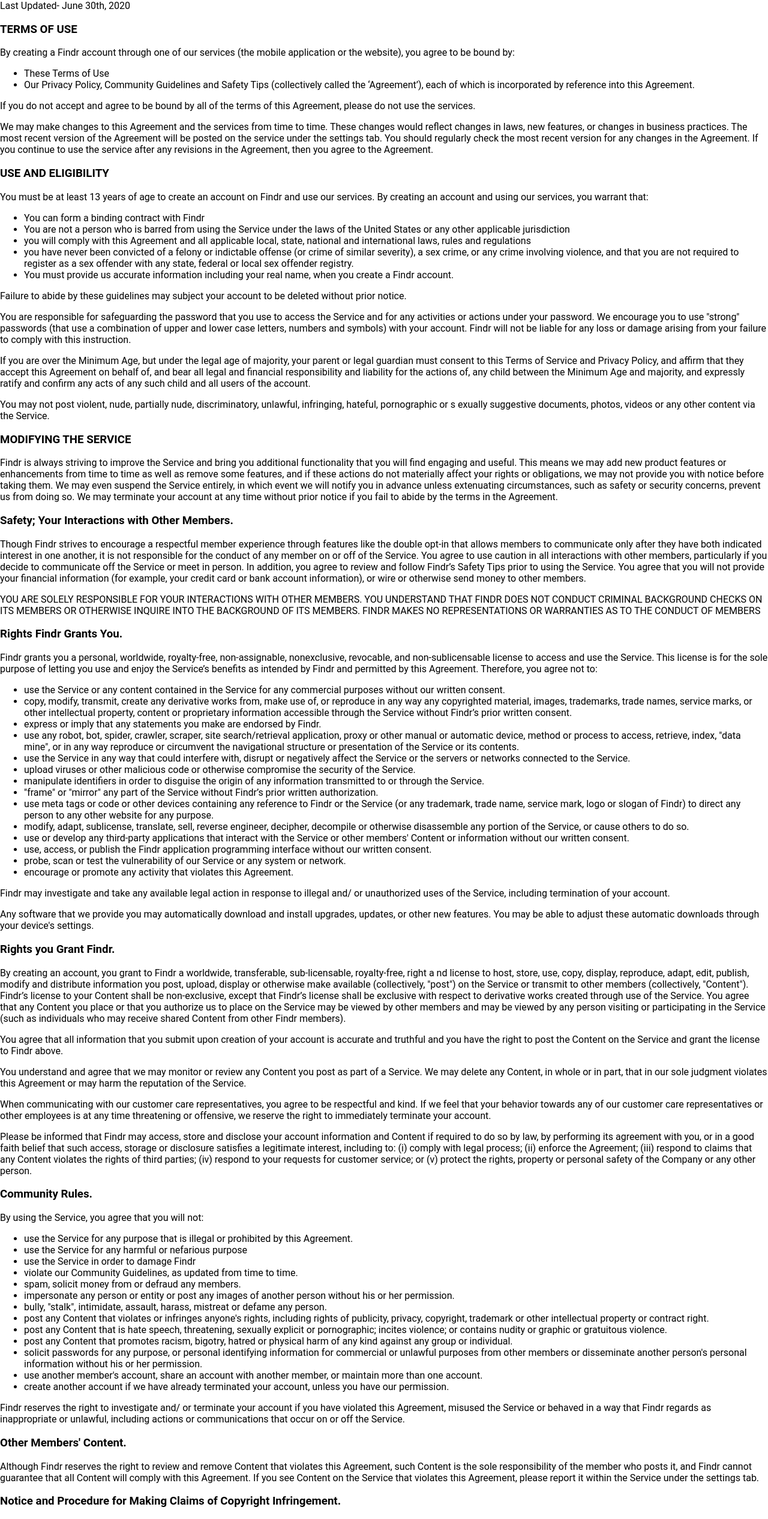
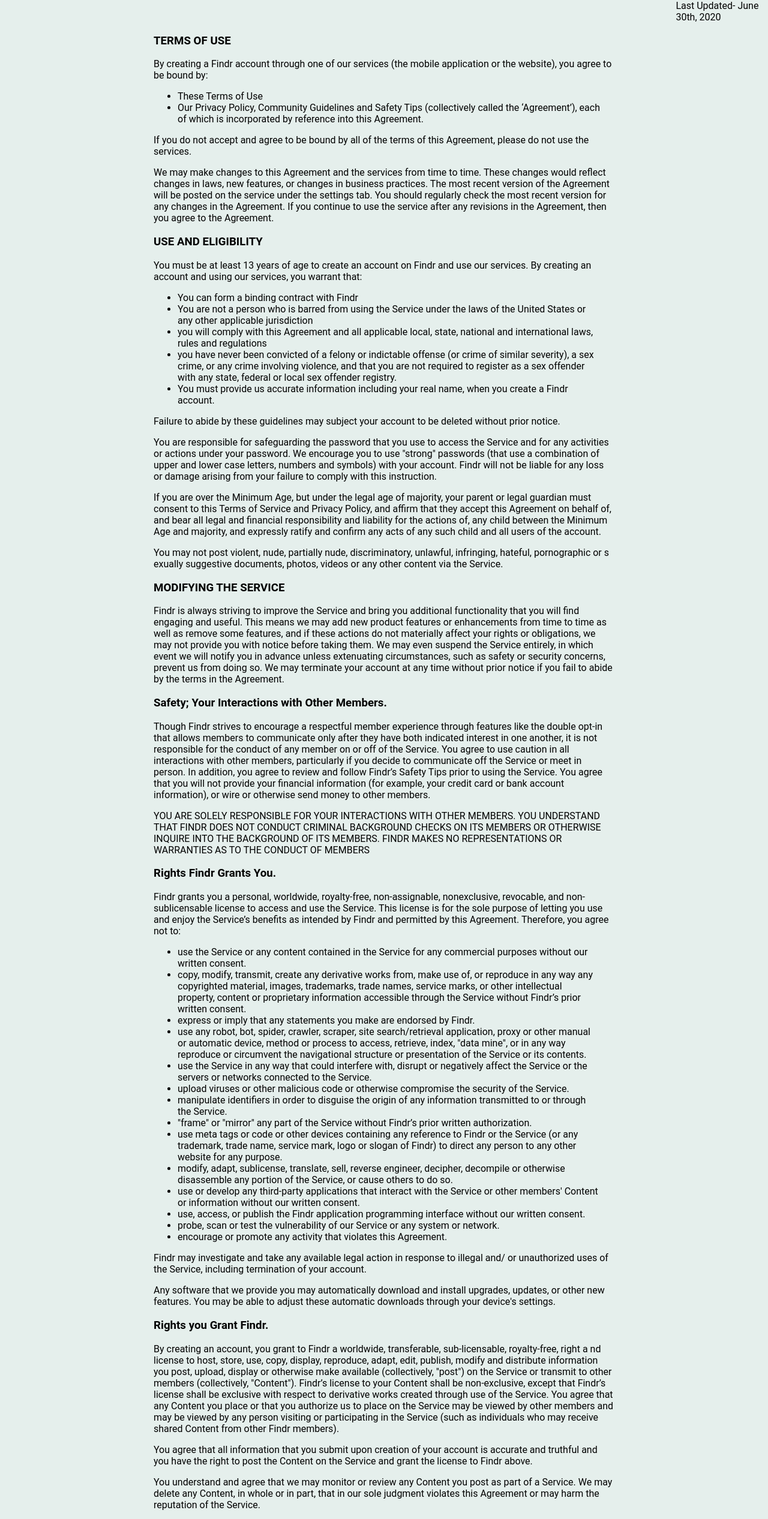
Before and after one commit to IbrahimFazili/findr-website, a React (Create React App) app: page /TermsAndConditions in a window 1280 px wide. Shown: the top 2533 px of the page at 60% size. Built offline with nearby package versions, Linux system fonts and the light colour scheme.

Commit message:
css on privacy pages

```diff
--- a/src/App.css
+++ b/src/App.css
@@ -693,3 +693,46 @@
 .listTerms li {
   margin-bottom: 1vh;
 }
+
+.privacy-title{
+  /* text-align: center; */
+  margin-left: 20vw;
+  flex-grow: inherit;
+}
+
+.privacy-title-logo{
+  /* text-align: center; */
+  margin-left: 25vw;
+  flex-grow: inherit;
+}
+
+.background{
+  background-color: #e5efec;
+  height: 100%;
+}
+
+.theText{
+  margin-left: 20vw;
+  flex-grow: inherit;
+  width: 60vw;
+}
+
+.privacy-list{
+  margin-left: 20vw;
+  width: 55vw;
+  flex-direction: row;
+}
+
+.logo-for-terms{
+  width: 10vh;
+  height: auto;
+  top: 0.5vh;
+  position: absolute;
+  flex-grow: inherit;
+  margin-left: 20vw;
+  margin-right: 20vw;
+}
+
+.date{
+  margin-left: 88%;
+}
--- a/src/Components/T&C.js
+++ b/src/Components/T&C.js
@@ -1,32 +1,32 @@
 import React from "react"
 import "../App.css"
-
+import Logo from "../Images/Findr_logo2x.png"
 
 function TandC(){
     return(
-        <div>
-            <div>Last Updated- June 30th, 2020</div>
+        <div className="background">
+            <div className="date">Last Updated- June 30th, 2020</div>
             <div>
-                <h3>TERMS OF USE</h3>
-                <p>By creating a Findr account through one of our services (the mobile application or the website),
+                <h3 className="privacy-title">TERMS OF USE</h3>
+                <p className="theText">By creating a Findr account through one of our services (the mobile application or the website),
                 you agree to be bound by:</p>
-                <ul>
+                <ul className="privacy-list">
                     <li>These Terms of Use</li>
                     <li>Our Privacy Policy, Community Guidelines and Safety Tips (collectively called the ‘Agreement’), each of
                     which is incorporated by reference into this Agreement.</li>
                 </ul>
-                <p>If you do not accept and agree to be bound by all of the terms of this Agreement, please do not use the services. </p>
-                <p>We may make changes to this Agreement and the services from time to time. These changes would reflect changes
+                <p className="theText">If you do not accept and agree to be bound by all of the terms of this Agreement, please do not use the services. </p>
+                <p className="theText">We may make changes to this Agreement and the services from time to time. These changes would reflect changes
                 in laws, new features, or changes in business practices. The most recent version of the Agreement will be
                 posted on the service under the settings tab. You should regularly check the most recent version for any changes
                 in the Agreement. If you continue to use the service after any revisions in the Agreement, then you agree to the
                 Agreement. </p>
             </div>
             <div>
-                <h3>USE AND ELIGIBILITY</h3>
-                <p>You must be at least 13 years of age to create an account on Findr and use our services.
+                <h3 className="privacy-title">USE AND ELIGIBILITY</h3>
+                <p className="theText">You must be at least 13 years of age to create an account on Findr and use our services.
                     By creating an account and using our services, you warrant that:</p>
-                <ul>
+                <ul className="privacy-list">
                     <li>You can form a binding contract with Findr</li>
                     <li>You are not a person who is barred from using the Service under the laws of the United States or
                         any other applicable jurisdiction</li>
@@ -37,21 +37,21 @@
                     federal or local sex offender registry.</li>
                     <li>You must provide us accurate information including your real name, when you create a Findr account.</li>
                 </ul>
-                <p>Failure to abide by these guidelines may subject your account to be deleted without prior notice.</p>
-                <p>You are responsible for safeguarding the password that you use to access the Service and for any activities or
+                <p className="theText">Failure to abide by these guidelines may subject your account to be deleted without prior notice.</p>
+                <p className="theText">You are responsible for safeguarding the password that you use to access the Service and for any activities or
                     actions under your password. We encourage you to use "strong" passwords (that use a combination of upper and
                     lower case letters, numbers and symbols) with your account. Findr will not be liable for any loss or damage arising
                     from your failure to comply with this instruction.</p>
-                <p>If you are over the Minimum Age, but under the legal age of majority, your parent or legal guardian must consent to
+                <p className="theText">If you are over the Minimum Age, but under the legal age of majority, your parent or legal guardian must consent to
                     this Terms of Service and Privacy Policy, and affirm that they accept this Agreement on behalf of, and bear all legal
                     and financial responsibility and liability for the actions of, any child between the Minimum Age and majority, and
                     expressly ratify and confirm any acts of any such child and all users of the account.</p>
-                <p>You may not post violent, nude, partially nude, discriminatory, unlawful, infringing, hateful, pornographic or s
+                <p className="theText">You may not post violent, nude, partially nude, discriminatory, unlawful, infringing, hateful, pornographic or s
                     exually suggestive documents, photos, videos or any other content via the Service.</p>
             </div>
             <div>
-                <h3>MODIFYING THE SERVICE</h3>
-                <p>Findr is always striving to improve the Service and bring you additional functionality
+                <h3 className="privacy-title">MODIFYING THE SERVICE</h3>
+                <p className="theText">Findr is always striving to improve the Service and bring you additional functionality
                 that you will find engaging and useful. This means we may add new product features or enhancements
                 from time to time as well as remove some features, and if these actions do not materially affect your
                 rights or obligations, we may not provide you with notice before taking them. We may even suspend the
@@ -60,24 +60,24 @@
                 prior notice if you fail to abide by the terms in the Agreement.</p>
             </div>
             <div>
-                <h3>Safety; Your Interactions with Other Members.</h3>
-                <p>Though Findr strives to encourage a respectful member experience through features like the double opt-in
+                <h3 className="privacy-title">Safety; Your Interactions with Other Members.</h3>
+                <p className="theText">Though Findr strives to encourage a respectful member experience through features like the double opt-in
                 that allows members to communicate only after they have both indicated interest in one another, it is
                 not responsible for the conduct of any member on or off of the Service. You agree to use caution in all
                 interactions with other members, particularly if you decide to communicate off the Service or meet in person.
                 In addition, you agree to review and follow Findr’s Safety Tips prior to using the Service. You agree that you
                 will not provide your financial information (for example, your credit card or bank account information), or
                 wire or otherwise send money to other members.</p>
-                <p>YOU ARE SOLELY RESPONSIBLE FOR YOUR INTERACTIONS WITH OTHER MEMBERS. YOU UNDERSTAND THAT FINDR DOES NOT
+                <p className="theText">YOU ARE SOLELY RESPONSIBLE FOR YOUR INTERACTIONS WITH OTHER MEMBERS. YOU UNDERSTAND THAT FINDR DOES NOT
                     CONDUCT CRIMINAL BACKGROUND CHECKS ON ITS MEMBERS OR OTHERWISE INQUIRE INTO THE BACKGROUND OF ITS MEMBERS.
                     FINDR MAKES NO REPRESENTATIONS OR WARRANTIES AS TO THE CONDUCT OF MEMBERS</p>
             </div>
             <div>
-                <h3>Rights Findr Grants You.</h3>
-                <p>Findr grants you a personal, worldwide, royalty-free, non-assignable, nonexclusive, revocable, and non-sublicensable
+                <h3 className="privacy-title">Rights Findr Grants You.</h3>
+                <p className="theText">Findr grants you a personal, worldwide, royalty-free, non-assignable, nonexclusive, revocable, and non-sublicensable
                 license to access and use the Service. This license is for the sole purpose of letting you use and enjoy the Service’s
                 benefits as intended by Findr and permitted by this Agreement. Therefore, you agree not to:</p>
-                <ul>
+                <ul className="privacy-list">
                     <li>use the Service or any content contained in the Service for any commercial purposes without our written consent.</li>
                     <li>copy, modify, transmit, create any derivative works from, make use of, or reproduce in any way any copyrighted
                         material, images, trademarks, trade names, service marks, or other intellectual property, content or
@@ -102,14 +102,14 @@
                     <li>probe, scan or test the vulnerability of our Service or any system or network.</li>
                     <li>encourage or promote any activity that violates this Agreement.</li>
                 </ul>
-                <p>Findr may investigate and take any available legal action in response to illegal and/ or unauthorized uses of the
+                <p className="theText">Findr may investigate and take any available legal action in response to illegal and/ or unauthorized uses of the
                     Service, including termination of your account.</p>
-                <p>Any software that we provide you may automatically download and install upgrades, updates, or other new
+                <p className="theText">Any software that we provide you may automatically download and install upgrades, updates, or other new
                         features. You may be able to adjust these automatic downloads through your device's settings.</p>
             </div>
             <div>
-                <h3>Rights you Grant Findr.</h3>
-                <p>By creating an account, you grant to Findr a worldwide, transferable, sub-licensable, royalty-free, right a
+                <h3 className="privacy-title">Rights you Grant Findr.</h3>
+                <p className="theText">By creating an account, you grant to Findr a worldwide, transferable, sub-licensable, royalty-free, right a
                 nd license to host, store, use, copy, display, reproduce, adapt, edit, publish, modify and distribute information
                     you post, upload, display or otherwise make available (collectively, "post") on the Service or transmit to other
                     members (collectively, "Content"). Findr’s license to your Content shall be non-exclusive, except that Findr’s
@@ -118,24 +118,24 @@
                     be viewed by any person visiting or participating in the Service (such as individuals who may receive shared
                     Content from other Findr members).
                 </p>
-                <p>You agree that all information that you submit upon creation of your account is accurate and truthful and you have
+                <p className="theText">You agree that all information that you submit upon creation of your account is accurate and truthful and you have
                     the right to post the Content on the Service and grant the license to Findr above.</p>
-                <p>You understand and agree that we may monitor or review any Content you post as part of a Service. We may delete any
+                <p className="theText">You understand and agree that we may monitor or review any Content you post as part of a Service. We may delete any
                     Content, in whole or in part, that in our sole judgment violates this Agreement or may harm the reputation of the
                     Service.</p>
-                <p>When communicating with our customer care representatives, you agree to be respectful and kind. If we feel
+                <p className="theText">When communicating with our customer care representatives, you agree to be respectful and kind. If we feel
                 that your behavior towards any of our customer care representatives or other employees is at any time threatening or
                     offensive, we reserve the right to immediately terminate your account.</p>
-                <p>Please be informed that Findr may access, store and disclose your account information and Content if required to do
+                <p className="theText">Please be informed that Findr may access, store and disclose your account information and Content if required to do
                     so by law, by performing its agreement with you, or in a good faith belief that such access, storage or disclosure
                      satisfies a legitimate interest, including to: (i) comply with legal process; (ii) enforce the Agreement; (iii)
                      respond to claims that any Content violates the rights of third parties; (iv) respond to your requests for customer
                       service; or (v) protect the rights, property or personal safety of the Company or any other person.</p>
             </div>
             <div>
-                <h3>Community Rules.</h3>
-                <p>By using the Service, you agree that you will not:</p>
-                <ul>
+                <h3 className="privacy-title">Community Rules.</h3>
+                <p className="theText">By using the Service, you agree that you will not:</p>
+                <ul className="privacy-list">
                     <li>use the Service for any purpose that is illegal or prohibited by this Agreement.</li>
                     <li>use the Service for any harmful or nefarious purpose</li>
                     <li>use the Service in order to damage Findr</li>
@@ -153,22 +153,22 @@
                     <li>use another member's account, share an account with another member, or maintain more than one account.</li>
                     <li>create another account if we have already terminated your account, unless you have our permission.</li>
                 </ul>
-                <p>Findr reserves the right to investigate and/ or terminate your account if you have violated this Agreement, misused
+                <p className="theText">Findr reserves the right to investigate and/ or terminate your account if you have violated this Agreement, misused
                     the Service or behaved in a way that Findr regards as inappropriate or unlawful, including actions or communications
                     that occur on or off the Service.</p>
             </div>
             <div>
-                <h3>Other Members' Content.</h3>
-                <p>Although Findr reserves the right to review and remove Content that violates this Agreement, such Content
+                <h3 className="privacy-title">Other Members' Content.</h3>
+                <p className="theText">Although Findr reserves the right to review and remove Content that violates this Agreement, such Content
                 is the sole responsibility of the member who posts it, and Findr cannot guarantee that all Content will comply
                 with this Agreement. If you see Content on the Service that violates this Agreement, please report it within the
                 Service under the settings tab.</p>
             </div>
             <div>
-                <h3>Notice and Procedure for Making Claims of Copyright Infringement.</h3>
-                <p>If you believe that your work has been copied and posted on the Service in a way that constitutes
+                <h3 className="privacy-title">Notice and Procedure for Making Claims of Copyright Infringement.</h3>
+                <p className="theText">If you believe that your work has been copied and posted on the Service in a way that constitutes
                      copyright infringement, please provide our Copyright Agent with the following information:</p>
-                <ul>
+                <ul className="privacy-list">
                     <li>an electronic or physical signature of the person authorized to act on behalf of the owner of the
                         copyright interest;</li>
                     <li>a description of the copyrighted work that you claim has been infringed;</li>
@@ -180,14 +180,14 @@
                     <li>a statement by you, made under penalty of perjury, that the above information in your notice is accurate
                         and that you are the copyright owner or authorized to act on the copyright owner's behalf.</li>
                 </ul>
-                <p>Notice of claims of copyright infringement should be provided to the Company's Copyright Agent via email
+                <p className="theText">Notice of claims of copyright infringement should be provided to the Company's Copyright Agent via email
                      to <b>findr.study@gmail.com</b> or via mail to the following address:</p>
-                <p>3025 The Credit Woodlands, Mississauga, ON L5C 2V3. </p>
-                <p>Findr will terminate the accounts of repeat infringers.</p>
+                <p className="theText">3025 The Credit Woodlands, Mississauga, ON L5C 2V3. </p>
+                <p className="theText">Findr will terminate the accounts of repeat infringers.</p>
             </div>
             <div>
-                <h3>DISCLAIMERS</h3>
-                <p>
+                <h3 className="privacy-title">DISCLAIMERS</h3>
+                <p className="theText">
                 FINDR PROVIDES THE SERVICE ON AN “AS IS” AND “AS AVAILABLE” BASIS AND TO THE EXTENT PERMITTED BY APPLICABLE LAW,
                 GRANTS NO WARRANTIES OF ANY KIND, WHETHER EXPRESS, IMPLIED, STATUTORY OR OTHERWISE WITH RESPECT TO THE SERVICE
                 (INCLUDING ALL CONTENT CONTAINED THEREIN), INCLUDING, WITHOUT LIMITATION, ANY IMPLIED WARRANTIES OF SATISFACTORY
@@ -195,13 +195,13 @@
                 THAT (A) THE SERVICE WILL BE UNINTERRUPTED, SECURE OR ERROR FREE, (B) ANY DEFECTS OR ERRORS IN THE SERVICE WILL BE
                 CORRECTED, OR (C) THAT ANY CONTENT OR INFORMATION YOU OBTAIN ON OR THROUGH THE SERVICE WILL BE ACCURATE.
                 </p>
-                <p>FINDR TAKES NO RESPONSIBILITY FOR ANY CONTENT THAT YOU OR ANOTHER MEMBER OR THIRD PARTY POSTS, SENDS OR
+                <p className="theText">FINDR TAKES NO RESPONSIBILITY FOR ANY CONTENT THAT YOU OR ANOTHER MEMBER OR THIRD PARTY POSTS, SENDS OR
                     RECEIVES THROUGH THE SERVICE. ANY MATERIAL DOWNLOADED OR OTHERWISE OBTAINED THROUGH THE USE OF THE SERVICE
                     IS ACCESSED AT YOUR OWN DISCRETION AND RISK.</p>
             </div>
             <div>
-                <h3>LIMITATION OF LIABILITY</h3>
-                <p>TO THE FULLEST EXTENT PERMITTED BY APPLICABLE LAW, IN NO EVENT WILL FINDR, ITS AFFILIATES, EMPLOYEES, LICENSORS
+                <h3 className="privacy-title">LIMITATION OF LIABILITY</h3>
+                <p className="theText">TO THE FULLEST EXTENT PERMITTED BY APPLICABLE LAW, IN NO EVENT WILL FINDR, ITS AFFILIATES, EMPLOYEES, LICENSORS
                 OR SERVICE PROVIDERS BE LIABLE FOR ANY INDIRECT, CONSEQUENTIAL, EXEMPLARY, INCIDENTAL, SPECIAL OR PUNITIVE DAMAGES,
                 INCLUDING, WITHOUT LIMITATION, LOSS OF PROFITS, WHETHER INCURRED DIRECTLY OR INDIRECTLY, OR ANY LOSS OF DATA, USE,
                 GOODWILL, OR OTHER INTANGIBLE LOSSES, RESULTING FROM: (I) YOUR ACCESS TO OR USE OF OR INABILITY TO ACCESS OR USE
@@ -210,14 +210,14 @@
                 POSSIBILITY OF SUCH DAMAGES. IN NO EVENT WILL FINDR’S AGGREGATE LIABILITY TO YOU FOR ALL CLAIMS RELATING TO THE
                 SERVICE EXCEED THE GREATER OF THE AMOUNT PAID, IF ANY, BY YOU TO FINDR FOR THE SERVICE AND USD100 WHILE YOU HAVE
                 AN ACCOUNT.</p>
-                <p>SOME JURISDICTIONS DO NOT ALLOW THE EXCLUSION OR LIMITATION OF CERTAIN DAMAGES, SO SOME OR ALL OF THE
+                <p className="theText">SOME JURISDICTIONS DO NOT ALLOW THE EXCLUSION OR LIMITATION OF CERTAIN DAMAGES, SO SOME OR ALL OF THE
                 EXCLUSIONS AND LIMITATIONS IN THIS SECTION MAY NOT APPLY TO YOU.</p>
             </div>
             <div>
-                <h3>
+                <h3 className="privacy-title">
                 ARBITRATION
                 </h3>
-                <p>
+                <p className="theText">
                 Except if you opt-out or for disputes relating to: (1) your or Findr’s intellectual property (such as trademarks,
                 trade dress, domain names, trade secrets, copyrights and patents, you agree that all disputes between you and Findr
                 (whether or not such dispute involves a third party) with regard to your relationship with Findr, including without
@@ -235,21 +235,21 @@
                 in any court having competent jurisdiction. Any provision of applicable law notwithstanding, the arbitrator will
                 not have authority to award damages, remedies or awards that conflict with these Terms of Use.
                 </p>
-                <p>
+                <p className="theText">
                 You may opt out of this agreement to arbitrate. If you do so, neither you nor Findr can require the other to
                 participate in an arbitration proceeding. To opt out, you must notify Findr in writing within 30 days of the date
                 that you first became subject to this arbitration provision. You must use this address to opt out: Findr, 3025
                 The Credit Woodlands, Mississauga, ON L5C 2V3.
                 </p>
-                <p>You must include your name and residence address, the email address you use for your Findr account, and a clear
+                <p className="theText">You must include your name and residence address, the email address you use for your Findr account, and a clear
                 statement that you want to opt out of this arbitration agreement.</p>
-                <p>If the prohibition against class actions and other claims brought on behalf of third parties contained
+                <p className="theText">If the prohibition against class actions and other claims brought on behalf of third parties contained
                 above is found to be unenforceable, then all of the preceding language in this Arbitration section will be
                 null and void. This arbitration agreement will survive the termination of your relationship with Findr.</p>
             </div>
             <div>
-                <h3>Indemnity by You</h3>
-                <p>
+                <h3 className="privacy-title">Indemnity by You</h3>
+                <p className="theText">
                 You agree, to the extent permitted under applicable law, to indemnify, defend and hold harmless Findr, our
                 affiliates, and their and our respective officers, directors, agents, and employees from and against any and all complaints,
                  demands, claims, damages, losses, costs, liabilities and expenses, including attorney’s fees due to, arising out of, or
@@ -257,10 +257,10 @@
                 </p>
             </div>
             <div>
-                <h3>
+                <h3 className="privacy-title">
                 Entire Agreement; Other.
                 </h3>
-                <p>
+                <p className="theText">
                 This Agreement, along with the Privacy Policy, the Safety Tips and any terms disclosed and
                 agreed to by you on using the features, products or services we offer on the Service, contains
                 the entire agreement between you and Findr regarding the use of the Service. If any provision
```
Also changed, not shown: src/Components/Privacy.js (+42 -40 lines).
